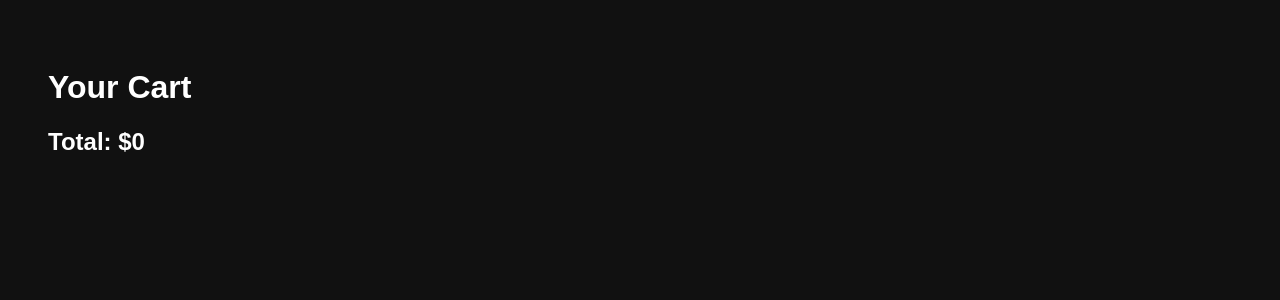
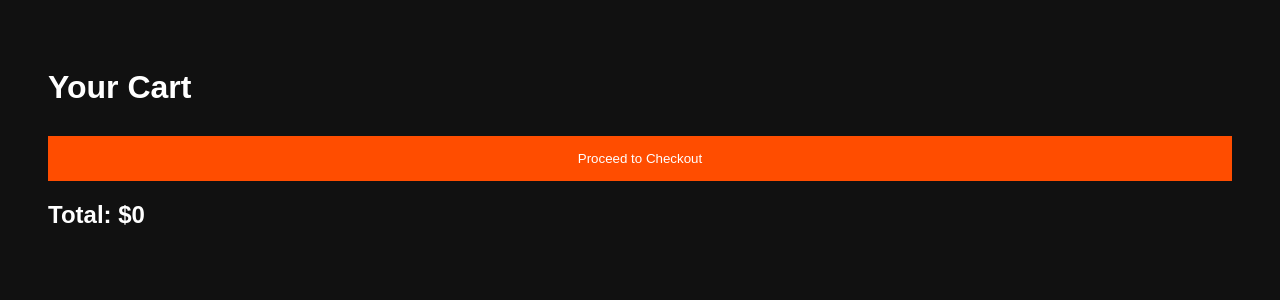
Before and after one commit to pixelhubfl/pixelhub-website, a Django app: page /cart/ in a window 1280 px wide. Shown: the top 300 px of the page. Run offline with Django 5.2, Linux system fonts and the light colour scheme.

Commit message:
add checkout button

```diff
--- a/templates/main/cart.html
+++ b/templates/main/cart.html
@@ -52,6 +52,14 @@
 </div>
 {% endfor %}
 
+<div style="margin-top: 30px;">
+    <a href="/checkout/">
+        <button style="padding:15px; background:#ff4d00; color:white; border:none; width:100%;">
+            Proceed to Checkout
+        </button>
+    </a>
+</div>
+
 <h2>Total: ${{ total }}</h2>
 
 </body>
```
